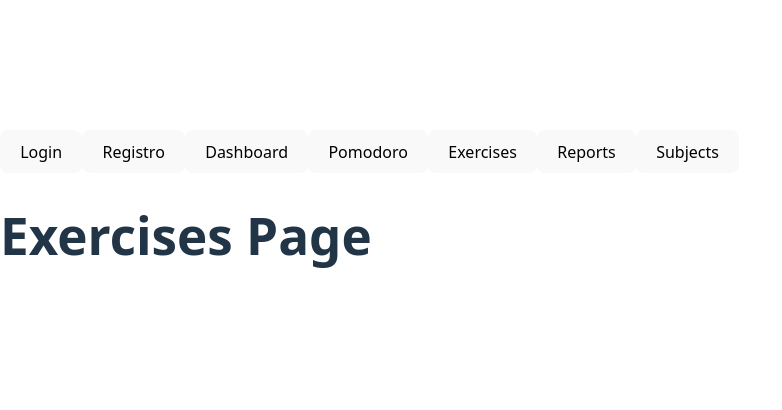
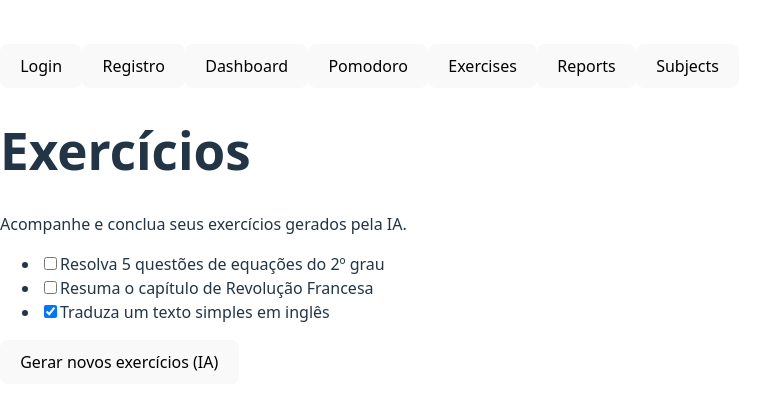
Before and after one commit to Jamersom-silva/timefocus, a React (Vite) app in the folder frontend/: page /exercises in a window 1280 px wide. Shown: the part 186-596 px from the top of the page, without its empty margins (0-782 px from the left). Built offline with nearby package versions, Linux system fonts and the light colour scheme.

Commit message:
inicio do exercicios

```diff
--- a/frontend/src/pages/Exercises/Exercises.tsx
+++ b/frontend/src/pages/Exercises/Exercises.tsx
@@ -1,10 +1,52 @@
 import Header from "../../components/Header/Header";
+import { useState } from "react";
 
 export default function ExercisesPage() {
+  // Lista estática simulando exercícios (depois vem da IA/backend)
+  const [exercises, setExercises] = useState([
+    { id: 1, text: "Resolva 5 questões de equações do 2º grau", done: false },
+    { id: 2, text: "Resuma o capítulo de Revolução Francesa", done: false },
+    { id: 3, text: "Traduza um texto simples em inglês", done: true },
+  ]);
+
+  // Função para marcar exercício como concluído
+  const toggleDone = (id: number) => {
+    setExercises(exercises.map(e =>
+      e.id === id ? { ...e, done: !e.done } : e
+    ));
+  };
+
   return (
-    <div className="home-page">
+    <div className="exercises-page">
       <Header />
-      <h1>Exercises   Page</h1>
+
+      <div className="exercises-content p-4">
+        <h1 className="text-3xl font-bold">Exercícios</h1>
+        <p>Acompanhe e conclua seus exercícios gerados pela IA.</p>
+
+        {/* Lista */}
+        <ul className="mt-4 space-y-2">
+          {exercises.map(ex => (
+            <li key={ex.id} className="flex items-center gap-2">
+              <input
+                type="checkbox"
+                checked={ex.done}
+                onChange={() => toggleDone(ex.id)}
+              />
+              <span className={ex.done ? "line-through text-gray-500" : ""}>
+                {ex.text}
+              </span>
+            </li>
+          ))}
+        </ul>
+
+        {/* Botão de geração (placeholder) */}
+        <div className="mt-6">
+          <button className="px-4 py-2 bg-green-500 text-white rounded">
+            Gerar novos exercícios (IA)
+          </button>
+        </div>
+      </div>
     </div>
   );
 }
```
